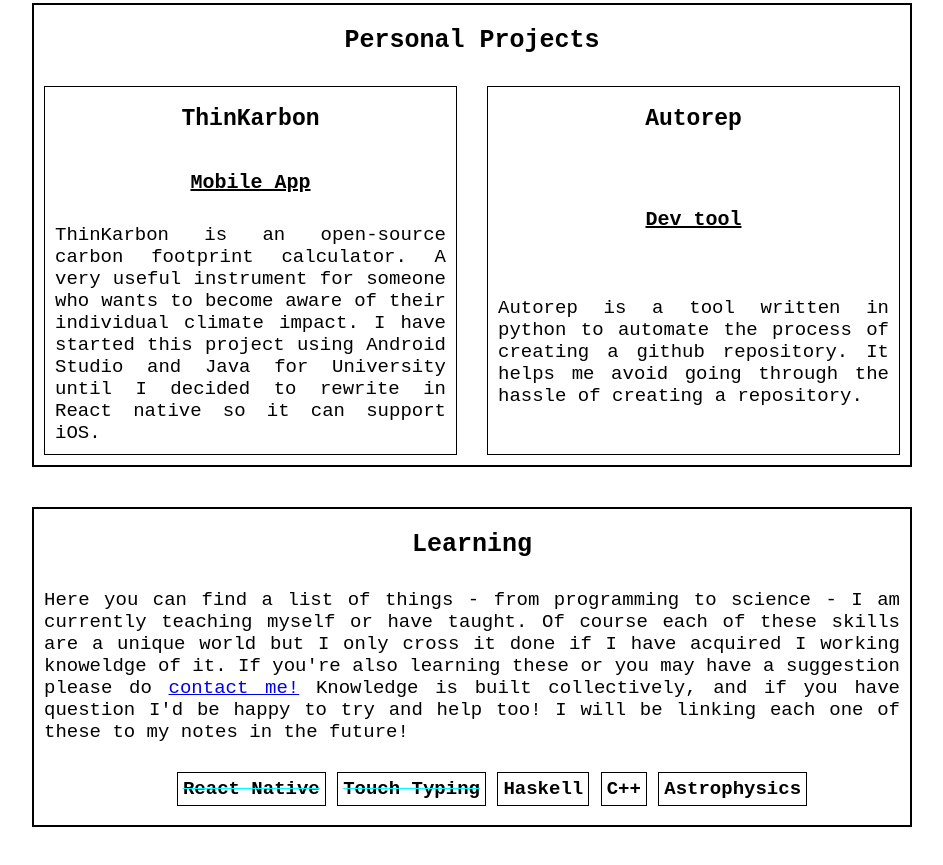
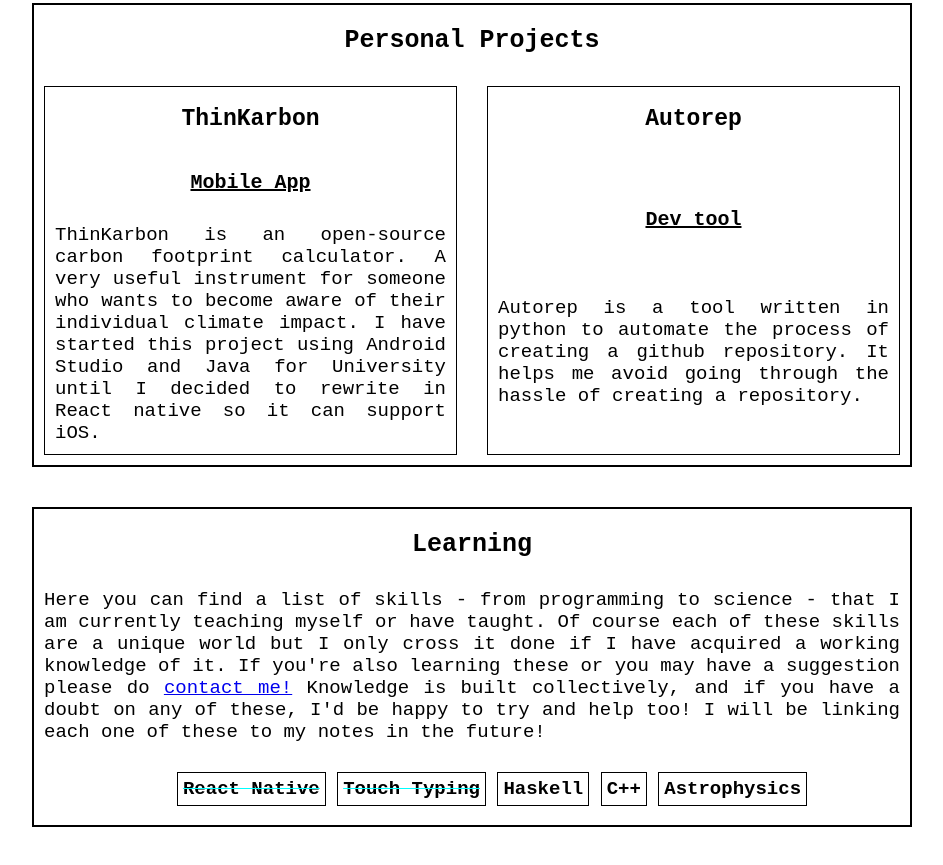
Before and after one commit to oliva20/aang, a plain HTML site: page work.html in a window 1280 px wide. Shown: the part 791-1656 px from the top of the page, without its empty margins (168-1111 px from the left). Drawn offline with Linux system fonts and the light colour scheme.

Commit message:
fixed typo

```diff
--- a/work.html
+++ b/work.html
@@ -56,7 +56,7 @@
     </article>
     <article>
         <h1>Learning</h1>
-        <p>Here you can find a list of things - from programming to science - I am currently teaching myself or have taught. Of course each of these skills are a unique world but I only cross it done if I have acquired I working knoweldge of it. If you're also learning these or you may have a suggestion please do <a href='./contact.html'>contact me!</a> Knowledge is built collectively, and if you have question I'd be happy to try and help too! I will be linking each one of these to my notes in the future!</p>
+        <p>Here you can find a list of skills - from programming to science - that I am currently teaching myself or have taught. Of course each of these skills are a unique world but I only cross it done if I have acquired a working knowledge of it. If you're also learning these or you may have a suggestion please do <a href='./contact.html'>contact me!</a> Knowledge is built collectively, and if you have a doubt on any of these, I'd be happy to try and help too! I will be linking each one of these to my notes in the future!</p>
 
         <ul class='learning-list'>
             <li class='done learning-list-item'>React Native</li>
```
